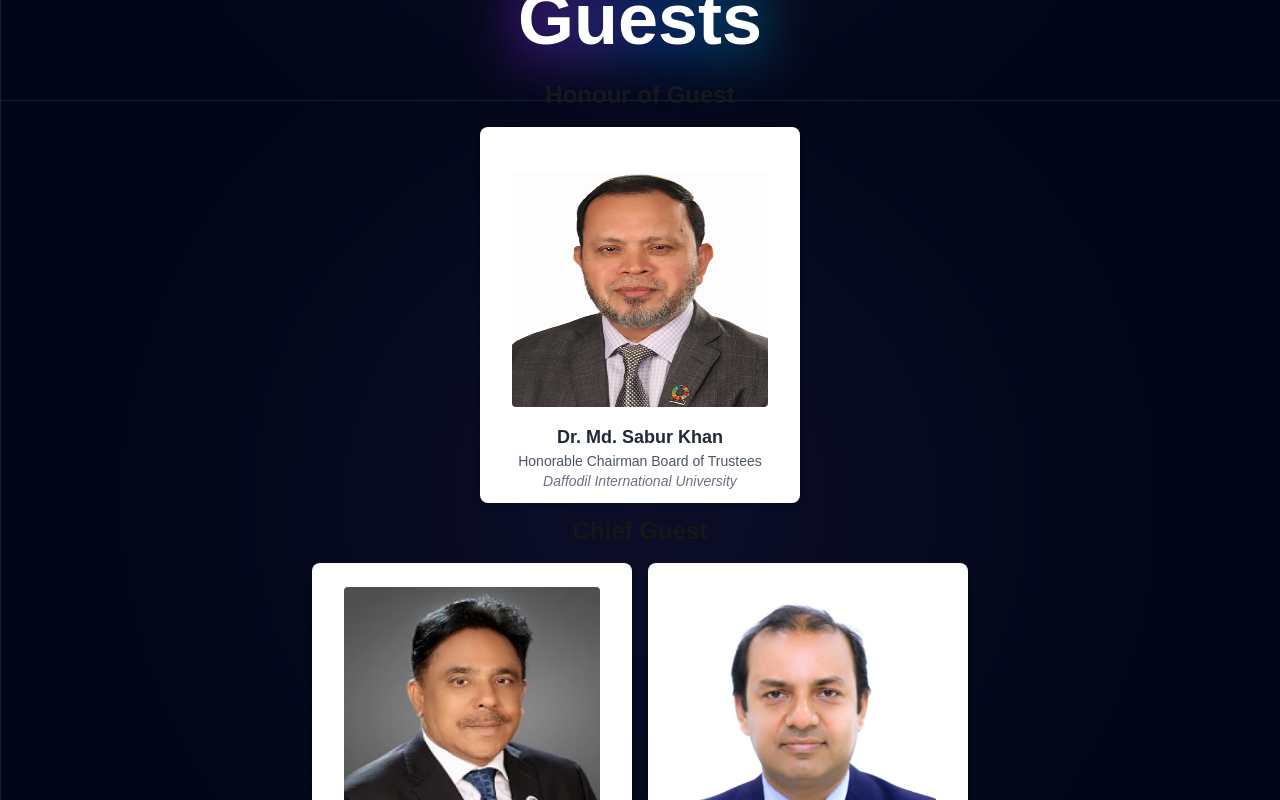
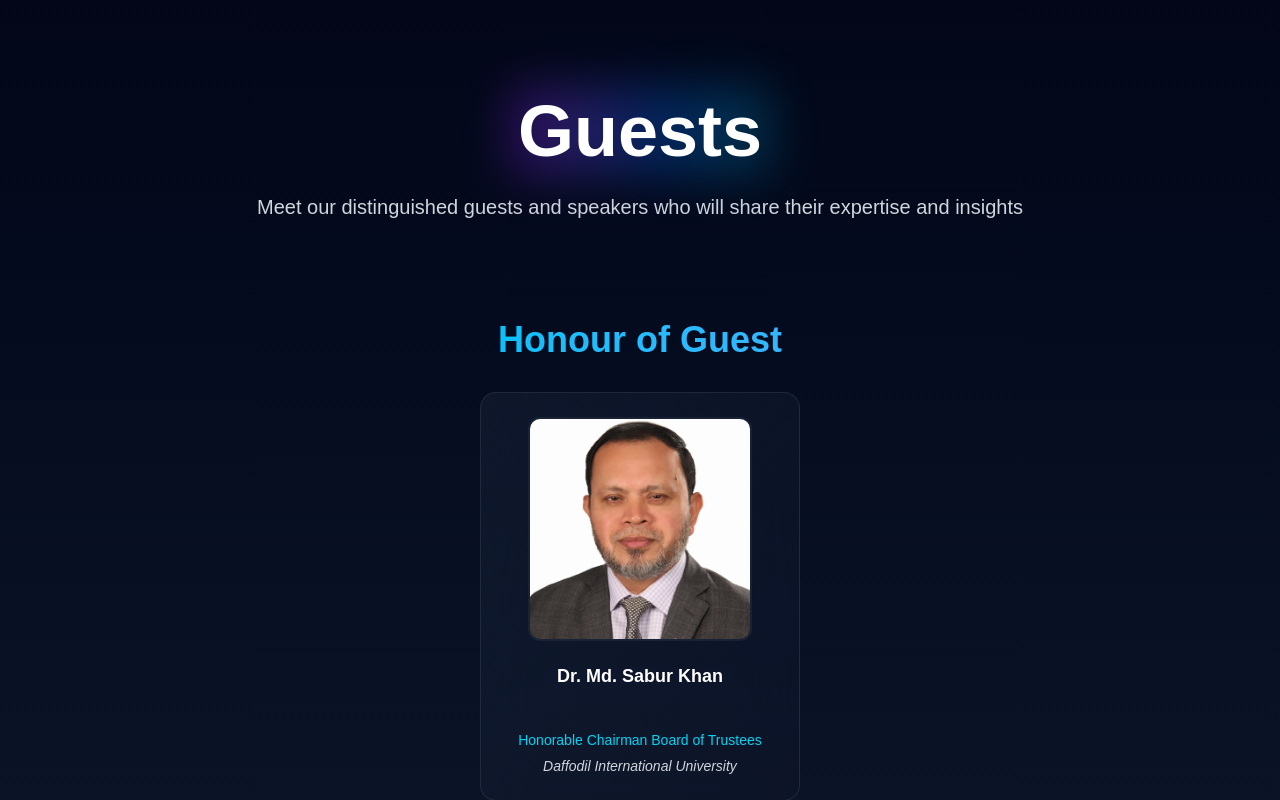
Before and after one commit to KhandakerSamin/data-science-summit-2025, a Next.js app: page / in a window 1280 px wide. Shown: the part 3900-4700 px from the top of the page. Built offline with nearby package versions, Linux system fonts and the light colour scheme.

Commit message:
Refactor GuestCard and GuestList components for improved styling and layout

```diff
--- a/src/app/globals.css
+++ b/src/app/globals.css
@@ -23,6 +23,7 @@ body {
 }
 
 @layer utilities {
+
   /* Hide scrollbar for Chrome, Safari, and Opera */
   .no-scrollbar::-webkit-scrollbar {
     display: none;
@@ -30,7 +31,17 @@ body {
 
   /* Hide scrollbar for IE, Edge, and Firefox */
   .no-scrollbar {
-    -ms-overflow-style: none; /* IE and Edge */
-    scrollbar-width: none; /* Firefox */
+    -ms-overflow-style: none;
+    /* IE and Edge */
+    scrollbar-width: none;
+    /* Firefox */
+  }
+
+  /* Line clamp utilities */
+  .line-clamp-2 {
+    overflow: hidden;
+    display: -webkit-box;
+    -webkit-box-orient: vertical;
+    -webkit-line-clamp: 2;
   }
 }
--- a/src/components/GuestList.js
+++ b/src/components/GuestList.js
@@ -51,20 +51,41 @@ const GuestCard = ({ guest }) => {
     const { name, img, designation, organization } = guest;
 
     return (
-        <div className="h-94 w-80 rounded-lg bg-white p-6 text-center shadow-md">
-            <div className="mb-4 flex justify-center">
+        <div className="group relative w-80 rounded-2xl border border-gray-700/50 bg-linear-to-br from-slate-800/40 to-slate-900/40 backdrop-blur-xl overflow-hidden transition-all duration-300 hover:border-cyan-500/50 flex flex-col">
+            {/* Background Effect */}
+            <div className="absolute inset-0 bg-linear-to-br from-cyan-500/5 to-purple-500/5 opacity-0 group-hover:opacity-100 transition-opacity duration-300"></div>
+
+            {/* Image Section */}
+            <div className="relative p-6 pb-4 flex justify-center">
+                <div className="relative">
                     <Image
                         src={img}
-                    width={330}
-                    height={350}
+                        width={280}
+                        height={280}
                         alt={name}
-                    className="object-fit h-64 w-64 rounded-sm"
+                        className="w-56 h-56 object-cover rounded-xl border-2 border-gray-700/30 group-hover:border-cyan-500/50 transition-all duration-300"
                     />
                 </div>
-            <div>
-                <h3 className="text-lg font-semibold text-gray-800">{name}</h3>
-                <p className="text-sm text-gray-600">{designation}</p>
-                <p className="text-sm italic text-gray-500">{organization}</p>
+            </div>
+
+            {/* Content Section - Fixed Height */}
+            <div className="relative p-6 pt-2 flex flex-col justify-between flex-1 text-center min-h-[140px]">
+                {/* Name - Fixed height with line clamping */}
+                <div className="mb-2">
+                    <h3 className="text-lg font-bold text-white group-hover:text-cyan-300 transition-colors duration-300 line-clamp-2 leading-tight min-h-14">
+                        {name}
+                    </h3>
+                </div>
+
+                {/* Designation and Organization */}
+                <div className="space-y-1">
+                    <p className="text-sm text-cyan-400 font-medium leading-relaxed">
+                        {designation}
+                    </p>
+                    <p className="text-sm text-gray-300 italic">
+                        {organization}
+                    </p>
+                </div>
             </div>
         </div>
     );
@@ -77,7 +98,13 @@ const GuestList = () => {
     // const regularGuests = guests.filter((guest) => guest.category === "guest");
 
     return (
-        <div className="container mx-auto flex flex-col items-center justify-center p-4">
+        <section
+            id="guests"
+            className="w-full py-24 md:py-32 px-4 relative z-10 bg-linear-to-b from-slate-950 via-slate-900 to-slate-950"
+        >
+            <div className="max-w-7xl mx-auto">
+                {/* Main Title */}
+                <div className="text-center mb-20 md:mb-24">
                     <div className="inline-block mb-6">
                         <div className="relative">
                             <div className="absolute -inset-2 bg-linear-to-r from-purple-600 via-blue-600 to-cyan-600 rounded-lg blur-xl opacity-30"></div>
@@ -86,33 +113,65 @@ const GuestList = () => {
                             </h2>
                         </div>
                     </div>
-            <h2 className="mb-4 text-2xl font-bold">Honour of Guest</h2>
-            <div className="mb-3 flex justify-center gap-4">
+                    <p className="text-gray-300 text-lg md:text-xl max-w-3xl mx-auto leading-relaxed font-light">
+                        Meet our distinguished guests and speakers who will share their expertise and insights
+                    </p>
+                </div>
+
+                {/* Chairman Section */}
+                {chairman.length > 0 && (
+                    <div className="mb-16">
+                        <h3 className="text-3xl md:text-4xl font-bold text-center mb-8 bg-linear-to-r from-cyan-400 to-blue-400 bg-clip-text text-transparent">
+                            Honour of Guest
+                        </h3>
+                        <div className="flex justify-center gap-8">
                             {chairman.map((guest) => (
                                 <GuestCard key={guest.name} guest={guest} />
                             ))}
                         </div>
-            <h2 className="mb-4 text-2xl font-bold">Chief Guest</h2>
-            <div className="flex flex-wrap gap-4">
+                    </div>
+                )}
+
+                {/* Chief Guests Section */}
+                {chiefGuests.length > 0 && (
+                    <div className="mb-16">
+                        <h3 className="text-3xl md:text-4xl font-bold text-center mb-8 bg-linear-to-r from-cyan-400 to-blue-400 bg-clip-text text-transparent">
+                            Chief Guests
+                        </h3>
+                        <div className="flex flex-wrap justify-center gap-8">
                             {chiefGuests.map((guest) => (
                                 <GuestCard key={guest.name} guest={guest} />
                             ))}
                         </div>
+                    </div>
+                )}
 
-            <h2 className="mb-4 mt-8 text-2xl font-bold">Special Guests</h2>
+                {/* Special Guests Section */}
+                {specialGuests.length > 0 && (
+                    <div className="mb-16">
+                        <h3 className="text-3xl md:text-4xl font-bold text-center mb-8 bg-linear-to-r from-cyan-400 to-blue-400 bg-clip-text text-transparent">
+                            Special Guests
+                        </h3>
                         <div className="flex flex-wrap justify-center gap-8">
                             {specialGuests.map((guest) => (
                                 <GuestCard key={guest.name} guest={guest} />
                             ))}
                         </div>
+                    </div>
+                )}
 
-            {/* <h2 className="mb-4 mt-8 text-2xl font-bold">Guests</h2>
-      <div className="flex flex-wrap gap-4">
+                {/* <div className="mb-16">
+                    <h3 className="text-3xl md:text-4xl font-bold text-center mb-8 bg-linear-to-r from-cyan-400 to-blue-400 bg-clip-text text-transparent">
+                        Guests
+                    </h3>
+                    <div className="flex flex-wrap justify-center gap-8">
                         {regularGuests.map((guest) => (
                             <GuestCard key={guest.name} guest={guest} />
                         ))}
+                    </div>
                 </div> */}
             </div>
+        </section>
     );
 };
 
```
Lines whose indentation alone changed are shown as unchanged.
